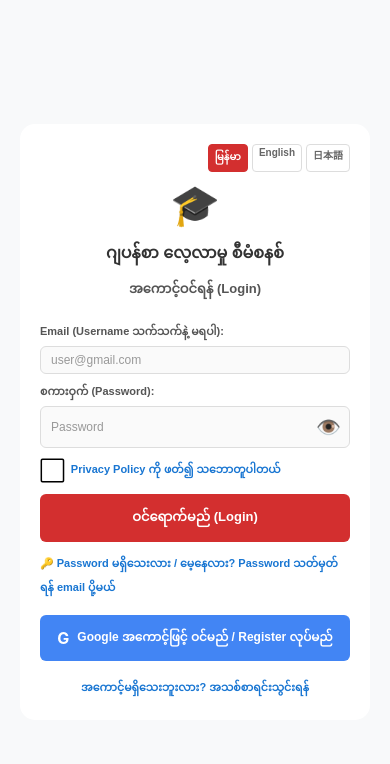
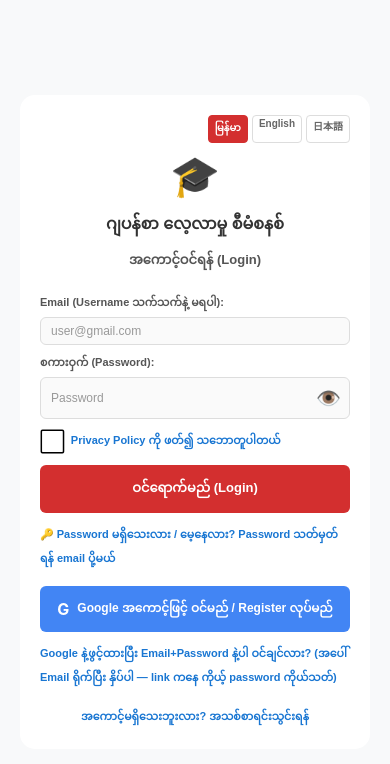
Before and after one commit to soemyintswe/japanese-learning-app, a React Native app: screen / in a window 390 px wide. Shown: the top 764 px of the page. Built offline with nearby package versions, Linux system fonts and the light colour scheme; no server answers; what expo-web-browser would draw is missing.

Commit message:
Google users: password-choice link (reset email sets own password)

```diff
--- a/components/AuthScreen.js
+++ b/components/AuthScreen.js
@@ -33,6 +33,7 @@ const translations = {
     phone: 'ဖုန်းနံပါတ် (Phone Number):',
     loginBtn: 'ဝင်ရောက်မည် (Login)',
     googleRegisterBtn: 'Google အကောင့်ဖြင့် Register လုပ်မည်',
+    gwWantPw: 'Google နဲ့ဖွင့်ထားပြီး Email+Password နဲ့ပါ ဝင်ချင်လား? (အပေါ် Email ရိုက်ပြီး နှိပ်ပါ — link ကနေ ကိုယ့် password ကိုယ်သတ်)',
     noAccount: 'အကောင့်မရှိသေးဘူးလား? အသစ်စာရင်းသွင်းရန်',
     hasAccount: 'အကောင့်ရှိပြီးသားလား? Login သို့ ပြန်သွားရန်',
   },
@@ -48,6 +49,7 @@ const translations = {
     phone: 'Phone Number:',
     loginBtn: 'Login',
     googleRegisterBtn: 'Register with Google',
+    gwWantPw: 'Google account but want Email+Password too? (type email above, tap — set your own password via link)',
     noAccount: "Don't have an account? Sign Up",
     hasAccount: 'Already have an account? Sign In',
   },
@@ -63,6 +65,7 @@ const translations = {
     phone: '電話番号:',
     loginBtn: 'ログインする',
     googleRegisterBtn: 'Googleで登録',
+    gwWantPw: 'Google登録済みでメール+パスワードも使いたい? (上欄に入力してタップ — リンクで設定)',
     noAccount: 'アカウントをお持ちではありませんか？',
     hasAccount: 'すでにアカウントをお持ちですか？',
   }
@@ -554,6 +557,14 @@ export default function AuthScreen({ onLoginSuccess, notice }) {
                   )}
                 </TouchableOpacity>
 
+                <TouchableOpacity
+                  onPress={handlePasswordReset}
+                  disabled={resetSending}
+                  style={{ marginTop: 10, alignItems: 'center' }}
+                >
+                  <Text style={styles.switchText}>{t.gwWantPw}</Text>
+                </TouchableOpacity>
+
                 <TouchableOpacity onPress={() => setStep('register')} style={{ marginTop: 15, alignItems: 'center' }}>
                   <Text style={styles.switchText}>{t.noAccount}</Text>
                 </TouchableOpacity>
```
Also changed, not shown: 1 other file (tests, documents, lock files or other folders).
